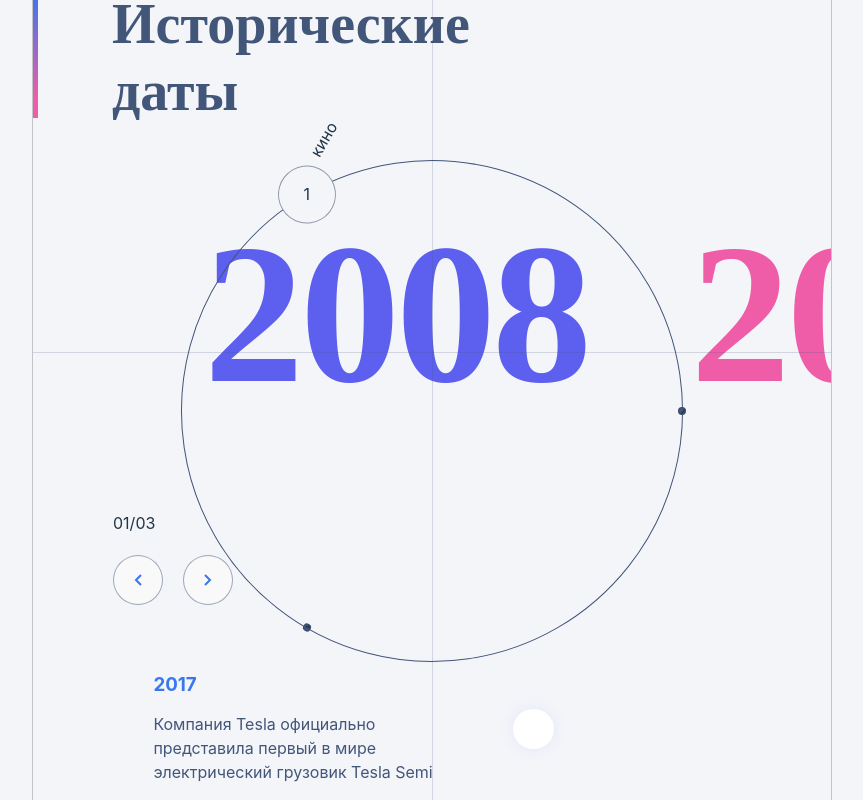
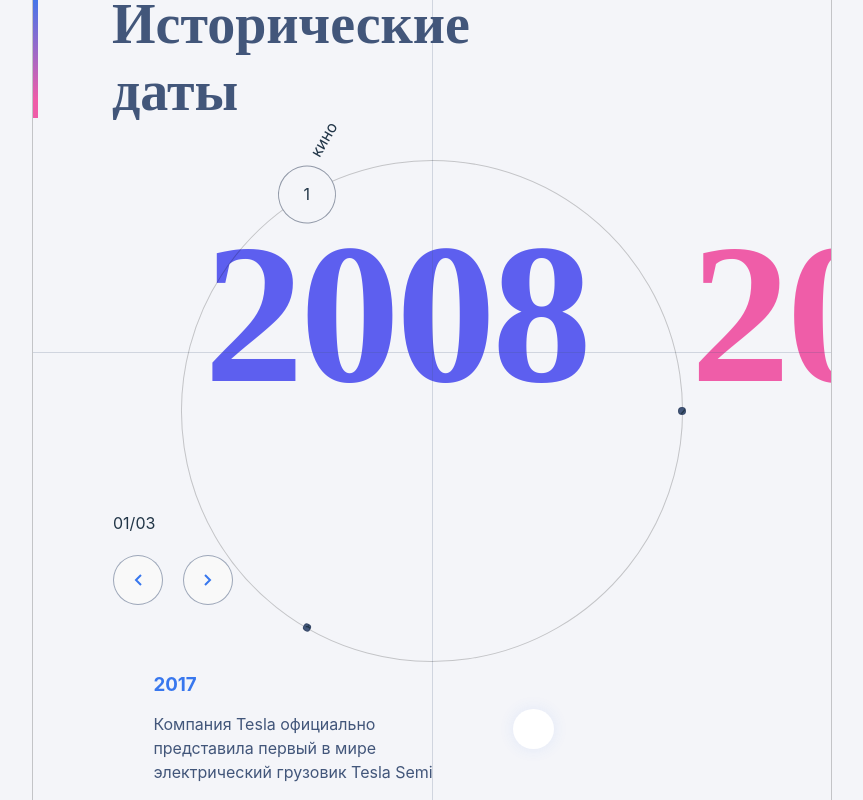
Before and after one commit to KarimovFreedlee/calendar-app, a React (Vite) app: page / in a window 1280 px wide. Shown: the whole page, without its empty margins (288-1151 px from the left). Built offline with nearby package versions, Linux system fonts and the light colour scheme.

Commit message:
axis z position

```diff
--- a/src/components/body.tsx
+++ b/src/components/body.tsx
@@ -35,6 +35,8 @@ export default function Body() {
 
     return (
         <div className={mainClass}>
+            <div className='axis axis-y'></div>
+            <div className='axis axis-x'></div>
             <div className={headerContainerClass}>
                 <div className={borderClass}></div>
                 <h2 className={headerClass}>
@@ -67,8 +69,6 @@ export default function Body() {
                     </button>
                 </div>
             </div>
-            <div className='axis axis-y'></div>
-            <div className='axis axis-x'></div>
             <Slider/>
         </div>
     )
--- a/src/css/body.scss
+++ b/src/css/body.scss
@@ -84,7 +84,7 @@
         transform: translate(-50%, 0%);
 
         &__circle {
-            border: 1px solid #42567A;
+            border: 1px solid rgb(0 0 0 / 20%);
             border-radius: 50%;
             width: 500px;
             height: 500px;
```
